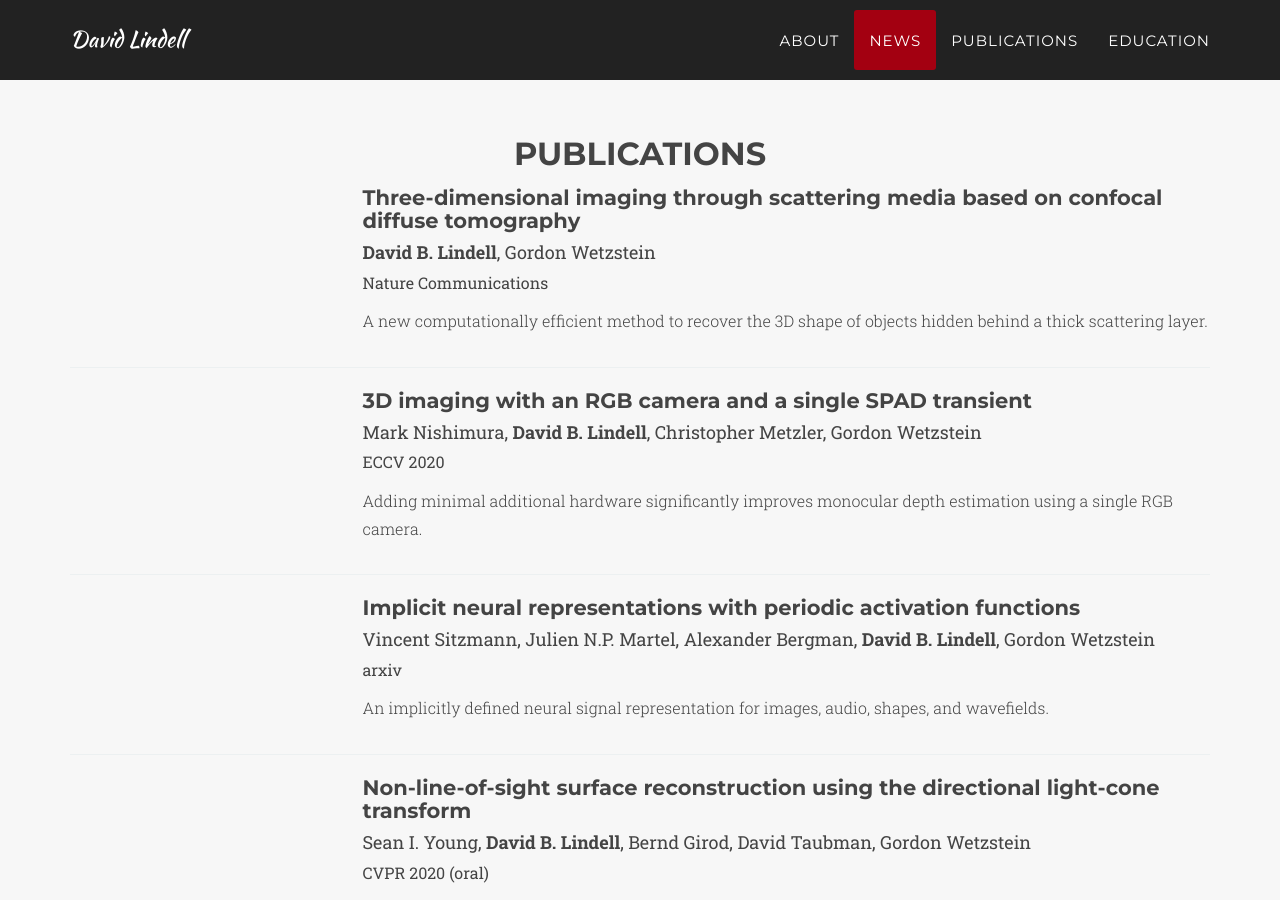
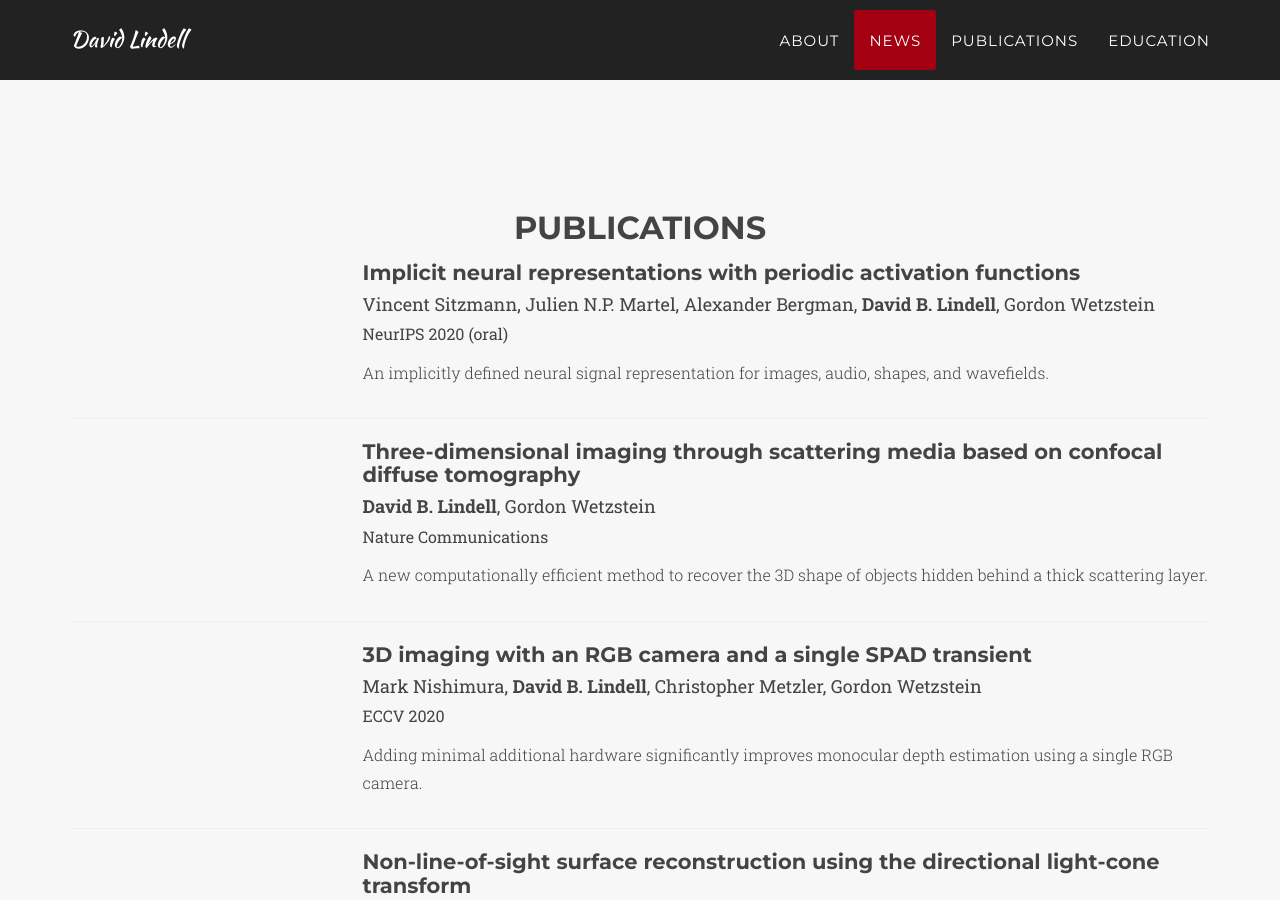
Before and after one commit to davelindell/davelindell.github.io, a Jekyll site: the page built from _posts/2020-09-27-neurips-Sitzmann.markdown, in a window 1280 px wide and 900 px high, scrolled down 2712 px. Built offline with Jekyll 4.4.1, drawn with Linux system fonts in a browser that asks for light colours; some web fonts are replaced; some of the changed text lies outside the part shown.

Commit message:
news, update pub, cv

```diff
--- a/_config.yml
+++ b/_config.yml
@@ -11,6 +11,8 @@ mysocial:
     url: https://www.linkedin.com/in/david-lindell-a434b882
 
 news:
+  - title: Sep 2020
+    text: Our paper on [Sinusoidal Representation Networks (SIREN)](https://vsitzmann.github.io/siren/) was accepted as an oral to NeurIPS (1% acceptance rate).
   - title: Sep 2020
     text: My paper on imaging through scattering media was published in [Nature Communications](https://www.nature.com/articles/s41467-020-18346-3) and featured in [Stanford News](https://news.stanford.edu/2020/09/09/seeing-objects-clouds-fog/).
   - title: Aug 2020
--- a/_posts/2020-06-18-arxiv-Sitzmann.markdown
+++ b/_posts/2020-09-27-neurips-Sitzmann.markdown
@@ -1,11 +1,11 @@
 ---
 title: Implicit neural representations with periodic activation functions
-subtitle: arxiv
+subtitle: NeurIPS 2020 (oral)
 brief: An implicitly defined neural signal representation for images, audio, shapes, and wavefields.
 authors: Vincent Sitzmann, Julien N.P. Martel, Alexander Bergman, <strong>David B. Lindell</strong>, Gordon Wetzstein
 layout: default
 modal-id: 2020-5
-date: 2020-06-18
+date: 2020-09-27
 img: arxiv2020sitzmann.png
 thumbnail: arxiv2020sitzmann.png
 redirect: https://vsitzmann.github.io/siren/
```
Also changed, not shown: 1 other file.
